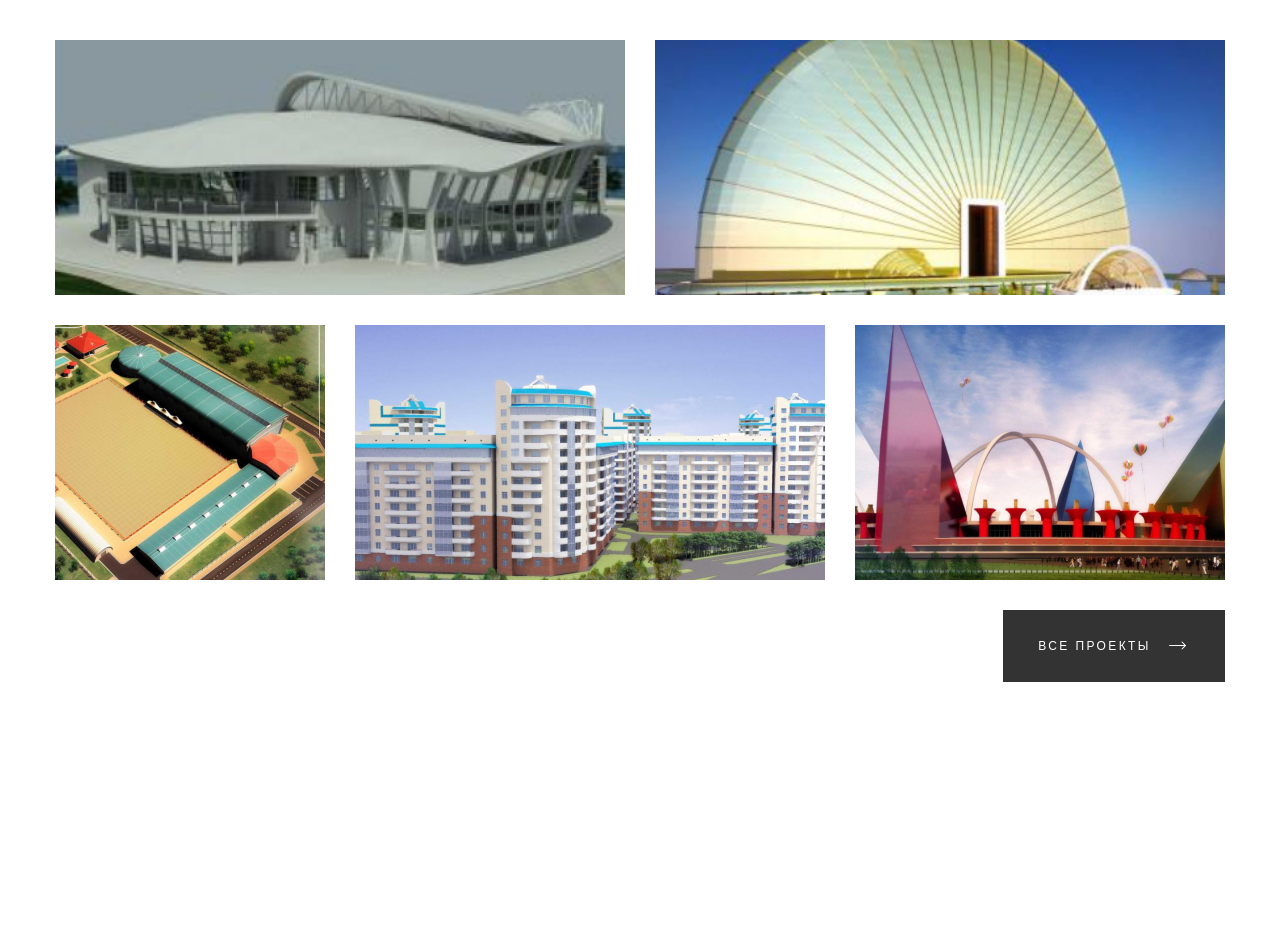
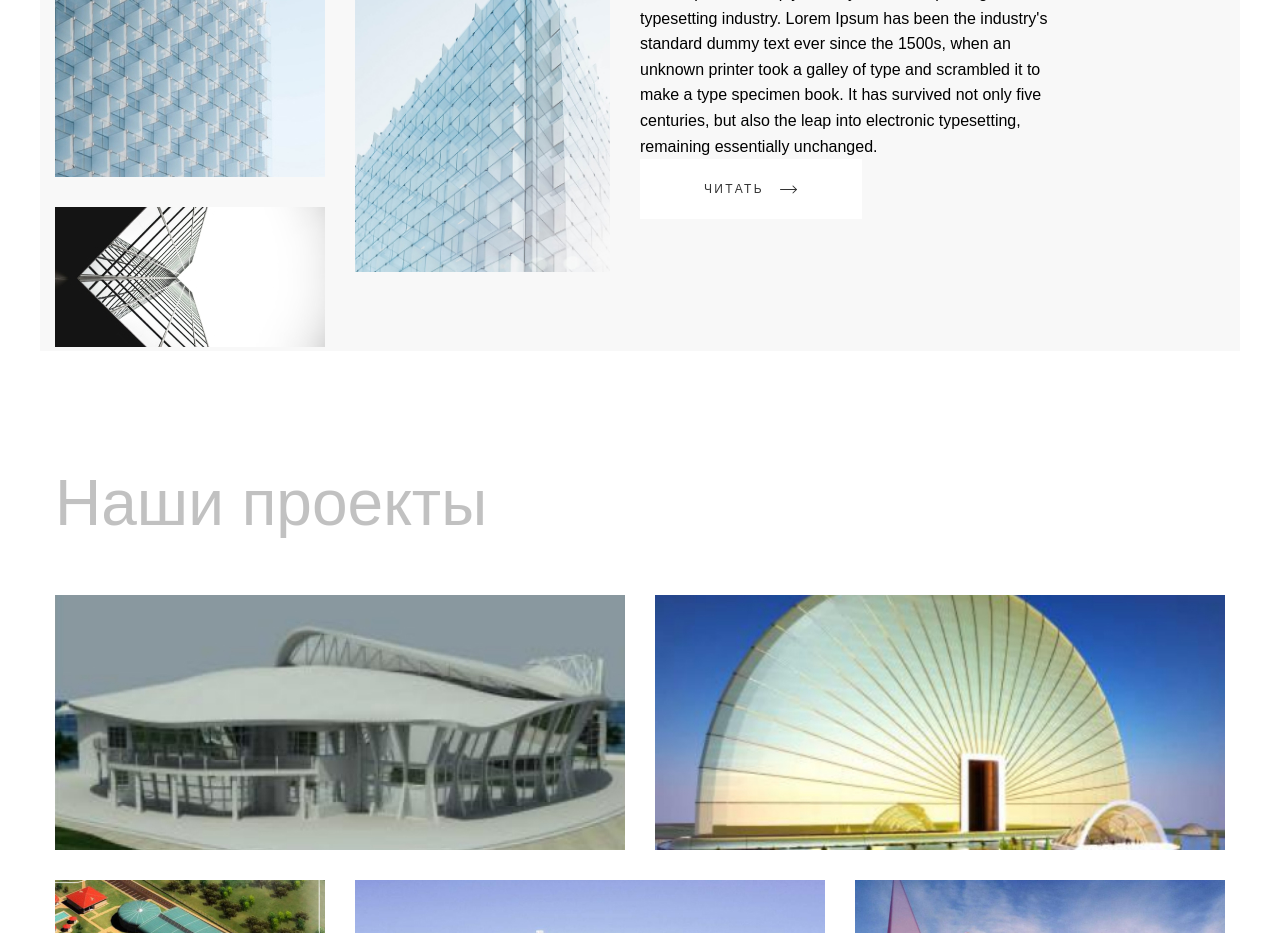
Before and after one commit to Dactry/digital-project, a website: page app/pages/index.html in a window 1280 px wide. Shown: the part 579-1512 px from the top of the page. Before the commit the page ends 1321 px from the top, so only its background shows below. Drawn offline with nearby package versions, Linux system fonts and the light colour scheme; files that its build step writes are made by us from their sources; files whose address does not match are found by name; a web font is replaced by a local one.

Commit message:
add about

```diff
--- a/app/pages/index.html
+++ b/app/pages/index.html
@@ -32,8 +32,36 @@
                 </div>
                 <div class="main__right">
                     <img src="/img/main-image.jpg" alt="" class="main__image">
-                    <button class="button main__button-slider">Взглянуть <img src="img/arrow-next.svg" alt=""></button>
+                    <button class="button main__button-slider">Взглянуть <img src="img/arrow-next.svg"
+                            alt="next"></button>
                 </div>
+            </div>
+        </div>
+    </section>
+
+    <section class="about">
+        <div class="container about__container">
+            <div class="about__left">
+                <div class="about__image-group">
+                    <div class="about__image-wrapper about-grid-1">
+                        <img src="img/about-image1.jpg" alt="" class="about__image">
+                    </div>
+                    <div class="about__image-wrapper about-grid-2">
+                        <img src="img/about-image2.jpg" alt="" class="about__image">
+                    </div>
+                </div>
+                <div class="about__image-wrapper about-grid-3">
+                    <img src="img/about-image3.jpg" alt="" class="about__image">
+                </div>
+            </div>
+            <div class="about__right">
+                <h2 class="about__title title">О компании</h2>
+                <div class="about__text text">Lorem Ipsum is simply dummy text of the printing and typesetting industry.
+                    Lorem Ipsum has been the industry's standard dummy text ever since the 1500s, when an unknown
+                    printer took a galley of type and scrambled it to make a type specimen book. It has survived not
+                    only five centuries, but also the leap into electronic typesetting, remaining essentially unchanged.
+                </div>
+                <a href="#" class="about__link button">читать<img src="img/arrow-next.svg" alt="next"></a>
             </div>
         </div>
     </section>
@@ -57,7 +85,7 @@
                         <div class="project__info">
                             <h3 class="project__info-title"></h3>
                             <a href="#" class="project__link">Подробнее <img src="img/arrow-2-right-white.svg"
-                                alt="arrow-next"></a>
+                                    alt="arrow-next"></a>
                         </div>
                     </div>
                     <img src="img/our-project-img2.jpg" alt="" class="project-image">
@@ -67,7 +95,7 @@
                         <div class="project__info">
                             <h3 class="project__info-title"></h3>
                             <a href="#" class="project__link">Подробнее <img src="img/arrow-2-right-white.svg"
-                                alt="arrow-next"></a>
+                                    alt="arrow-next"></a>
                         </div>
                     </div>
                     <img src="img/our-project-img3.jpg" alt="" class="project-image">
@@ -77,7 +105,7 @@
                         <div class="project__info">
                             <h3 class="project__info-title"></h3>
                             <a href="#" class="project__link">Подробнее <img src="img/arrow-2-right-white.svg"
-                                alt="arrow-next"></a>
+                                    alt="arrow-next"></a>
                         </div>
                     </div>
                     <img src="img/our-project-img4.jpg" alt="" class="project-image">
@@ -87,7 +115,7 @@
                         <div class="project__info">
                             <h3 class="project__info-title"></h3>
                             <a href="#" class="project__link">Подробнее <img src="img/arrow-2-right-white.svg"
-                                alt="arrow-next"></a>
+                                    alt="arrow-next"></a>
                         </div>
                     </div>
                     <img src="img/our-project-img5.jpg" alt="" class=" project-image">
--- a/app/scss/_basic.scss
+++ b/app/scss/_basic.scss
@@ -68,7 +68,6 @@ img {
     font-size: 64px;
     line-height: 1;
     color: rgba($color: $dark, $alpha: 0.3);
-    text-transform: uppercase;
 }
 
 // .subtitle {
--- a/app/scss/parts/_about.scss
+++ b/app/scss/parts/_about.scss
@@ -0,0 +1,35 @@
+.about {
+    padding: 60px 0;
+    &__container {
+        display: flex;
+        background-color: rgba($color: $gray, $alpha: 0.6);
+    }
+    &__left {
+        width: 50%;
+        display: flex;
+        flex-wrap: wrap;
+    }
+    &__right {
+        width: 35%;
+    }
+    &__image {
+        object-fit: cover;
+        height: 100%;
+        width: 100%;
+        &-group {
+            margin-right: 30px;
+        }
+    }
+    &-grid {
+        &-1 {
+            height: 60%;
+            margin-bottom: 30px;
+        }
+        // &-2 {
+        // }
+        &-3 {
+            height: 75%;
+            margin-top: 30px;
+        }
+    }
+}
--- a/app/scss/parts/_vars.scss
+++ b/app/scss/parts/_vars.scss
@@ -1 +1,2 @@
 $dark: #333;
+$gray: #f3f3f3;
```
